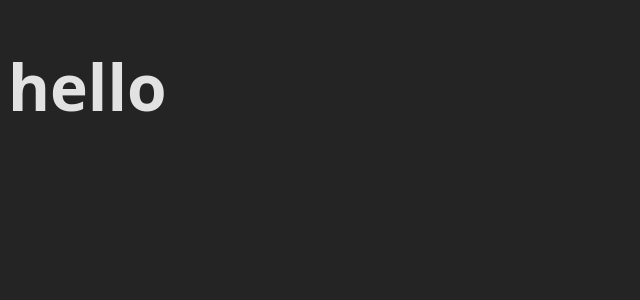
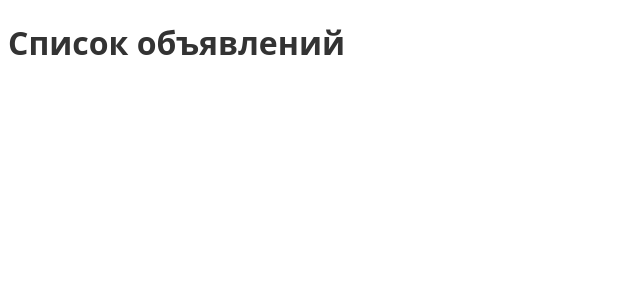
Before and after one commit to nikaginger/avito-internship, a React (Vite) app: page /list in a window 1280 px wide. Shown: the top 300 px of the page, without its empty margins (0-640 px from the left). Built offline with nearby package versions, Linux system fonts and the light colour scheme.

Commit message:
chore: css variables in root prepared for themes switching

```diff
--- a/package.json
+++ b/package.json
@@ -15,6 +15,7 @@
   "dependencies": {
     "react": "^19.2.0",
     "react-dom": "^19.2.0",
+    "react-router-dom": "^7.9.6",
     "sass": "^1.94.2"
   },
   "devDependencies": {
--- a/src/app/App.scss
+++ b/src/app/App.scss
@@ -1,6 +1,2 @@
 #root {
 }
-
-h1 {
-  font-size: 64px;
-}
--- a/src/app/App.tsx
+++ b/src/app/App.tsx
@@ -1,7 +1,13 @@
 import './App.scss';
+import { BrowserRouter } from 'react-router-dom';
+import { Router } from '@app/router';
 
 function App() {
-  return <h1> hello </h1>;
+  return (
+    <BrowserRouter>
+      <Router />
+    </BrowserRouter>
+  );
 }
 
 export default App;
--- /dev/null
+++ b/src/app/router/index.tsx
@@ -0,0 +1,13 @@
+import { Route, Routes } from 'react-router-dom';
+import { ListPage } from '@pages/ListPage/ListPage.tsx';
+
+export const Router = () => {
+  return (
+    <Routes>
+      <Route
+        path="/list"
+        element={<ListPage />}
+      />
+    </Routes>
+  );
+};
--- a/src/index.scss
+++ b/src/index.scss
@@ -1,12 +1,24 @@
 :root {
-  font-family: system-ui, Avenir, Helvetica, Arial, sans-serif;
+  /* общие переменные для светлой темы */
+  --font-family: system-ui, Avenir, Helvetica, Arial, sans-serif;
+  --color-text: #333333;
+  --color-background: #ffffff;
+
+  font-family: var(--font-family), sans-serif;
+  color: var(--color-text);
+  background-color: var(--color-background);
 
   color-scheme: light dark;
-  color: rgba(255, 255, 255, 0.87);
-  background-color: #242424;
-
   font-synthesis: none;
   text-rendering: optimizeLegibility;
   -webkit-font-smoothing: antialiased;
   -moz-osx-font-smoothing: grayscale;
 }
+
+@media (prefers-color-scheme: dark) {
+  :root {
+    /* переменные для тёмной темы */
+    --color-text: rgba(255, 255, 255, 0.87);
+    --color-background: #242424;
+  }
+}
--- /dev/null
+++ b/src/pages/ListPage/ListPage.tsx
@@ -0,0 +1,7 @@
+export function ListPage() {
+  return (
+    <main>
+      <h1>Список объявлений</h1>
+    </main>
+  );
+}
```
Also changed, not shown: 1 other file (tests, documents, lock files or other folders).
